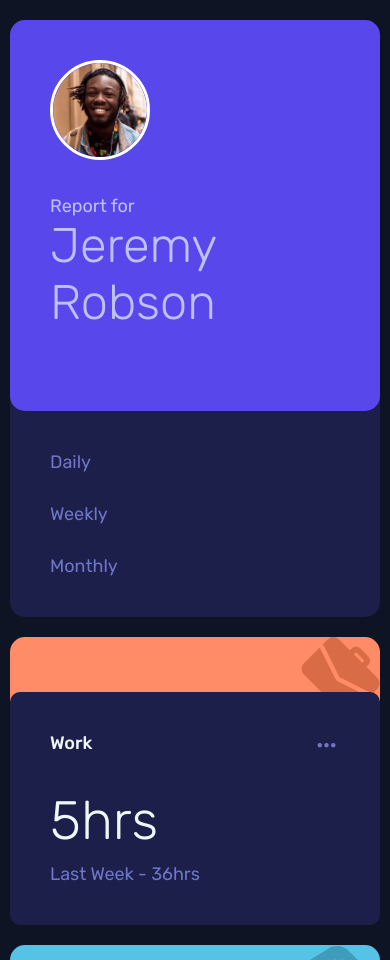
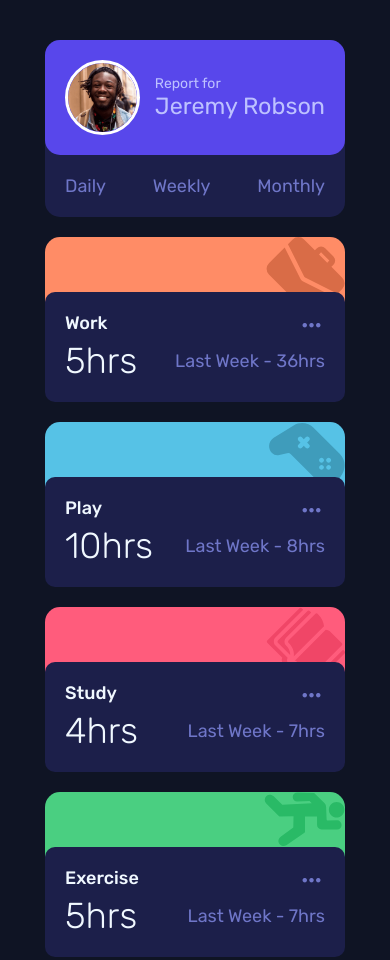
Before and after one commit to leo-marqz/time-tracking-dashboard-main, a plain HTML site: page index.html in a window 390 px wide. Shown: the top 960 px of the page. Drawn offline with nearby package versions, Linux system fonts and the light colour scheme.

Commit message:
second commit

```diff
--- a/css/styles.css
+++ b/css/styles.css
@@ -238,10 +238,13 @@ body{
 @media screen and (max-width: 1400px){
     .wrapp{
         grid-template-columns: 33% 62%;
+        margin-bottom: 20px;
+        margin-top: 20px;
     }
     .personal-information-section{
         grid-template-columns: 1fr 1fr;
     }
+
 }
 
 @media screen and (max-width: 1090px){
@@ -252,17 +255,21 @@ body{
     .personal-information-section{
         grid-template-columns: 1fr;
     }
+
+    .card:last-child{
+        margin-bottom: 20px;
+    }
 }
 
 @media screen and (max-width: 800px){
     .container{
-        padding:0px 10px;
+        padding:0px 20px;
     }
 
     .wrapp{
         grid-template-columns: 1fr;
         gap:20px;
-        margin-top:20px;
+        margin-top:40px;
     }
     .personal-information-section{
         grid-template-columns: 1fr;
@@ -271,4 +278,70 @@ body{
     .profile-section{
         margin-right: 0px;
     }
+
+    .profile-header{
+        display:flex;
+        justify-content:space-between;
+        align-items: center;
+        padding:20px;
+    }
+
+    .profile-header-img{
+        width:75px;
+        margin-bottom:0px;
+    }
+
+    .profile-header div{
+        display:flex;
+        flex-direction: column;
+        justify-content:start;
+    }
+
+    .profile-header-text{
+        font-size:14px;
+    }
+
+    .profile-header-username{
+        font-size: 1.3rem;
+        font-weight: 400;
+        margin-bottom: 0px;
+    }
+
+    .profile-body{
+        padding:20px;
+    }
+
+    .profile-body-menu{
+        display:flex;
+        justify-content:space-between;
+    }
+
+    .profile-body-item{
+        margin-bottom: 0px;
+    }
+
+    .card-body{
+        padding: 20px;
+    }
+
+    .div{
+        display:flex;
+        justify-content:space-between;
+        align-items: center;
+    }
+
+    .card-body-hours{
+        font-size: 2rem;
+        font-weight: 300;
+        margin-top: 0px;
+    }
+
+    .card-body-last-week{
+        margin-top: 0px;
+        color: var(--Desaturated-blue)
+    }
+
+    .card:last-child{
+        margin-bottom: 20px;
+    }
 }
--- a/index.html
+++ b/index.html
@@ -18,10 +18,12 @@
         <article class="profile">
           <div class="profile-header">
             <img class="profile-header-img" src="./images/image-jeremy.png" alt="img-profile">
+            <div>
               <p class="profile-header-text">Report for</p>
               <h2 class="profile-header-username">
               Jeremy Robson
             </h2>
+            </div>
           </div>
           <div class="profile-body">
             <ul class="profile-body-menu">
@@ -46,11 +48,13 @@
             <div class="card-body-title">
               <p>Work</p> <i class='bx bx-dots-horizontal-rounded'></i>
             </div>
+            <div class="div">
               <div class="card-body-hours">
                 5hrs <!-- daily -->
               </div>
               <div class="card-body-last-week">
                 Last Week - 36hrs
+              </div>
             </div>
           </div>
         </article>
@@ -60,11 +64,13 @@
               <div class="card-body-title">
                 <p>Play</p> <i class='bx bx-dots-horizontal-rounded'></i>
               </div>
+              <div class="div">
               <div class="card-body-hours">
                 10hrs <!-- daily -->
               </div>
               <div class="card-body-last-week">
                 Last Week - 8hrs
+              </div>
               </div>
             </div>
           </article>
@@ -74,11 +80,13 @@
               <div class="card-body-title">
                 <p>Study</p> <i class='bx bx-dots-horizontal-rounded'></i>
               </div>
+              <div class="div">
               <div class="card-body-hours">
                 4hrs <!-- daily -->
               </div>
               <div class="card-body-last-week">
                 Last Week - 7hrs
+              </div>
             </div>
             </div>
           </article>
@@ -88,11 +96,13 @@
               <div class="card-body-title">
                 <p>Exercise</p> <i class='bx bx-dots-horizontal-rounded'></i>
               </div>
+              <div class="div">
               <div class="card-body-hours">
                 5hrs <!-- daily -->
               </div>
               <div class="card-body-last-week">
                 Last Week - 7hrs
+              </div>
             </div>
             </div>
           </article>
@@ -102,12 +112,13 @@
               <div class="card-body-title">
                 <p>Social</p> <i class='bx bx-dots-horizontal-rounded'></i>
               </div>
+              <div class="div">
               <div class="card-body-hours">
                 5hrs <!-- daily -->
               </div>
               <div class="card-body-last-week">
                 Last Week - 7hrs
-              </div>
+              </div></div>
             </div>
           </article>
 
@@ -116,12 +127,13 @@
               <div class="card-body-title">
                 <p>Self Care</p> <i class='bx bx-dots-horizontal-rounded'></i>
               </div>
+              <div class="div">
               <div class="card-body-hours">
                 5hrs <!-- daily -->
               </div>
               <div class="card-body-last-week">
                 Last Week - 7hrs
-              </div>
+              </div></div>
             </div>
           </article>
 
```
Lines whose indentation alone changed are shown as unchanged.
